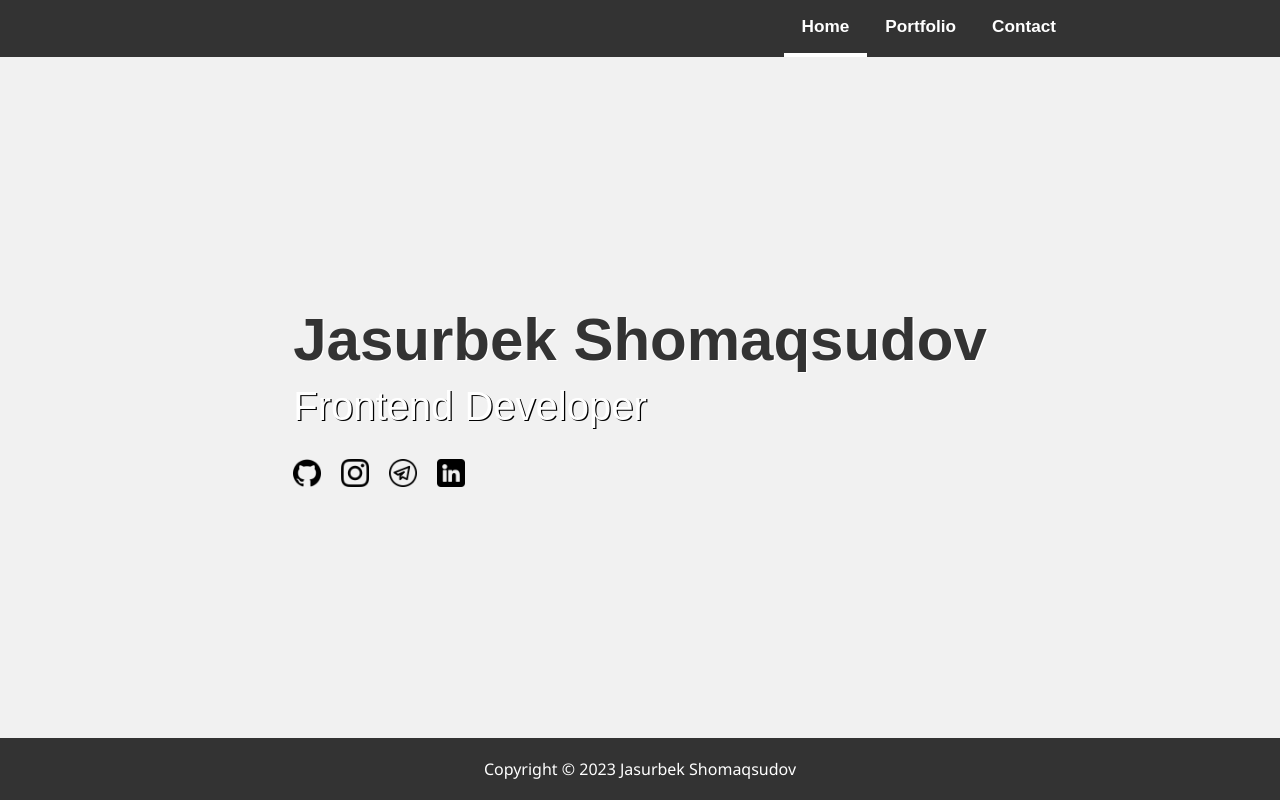
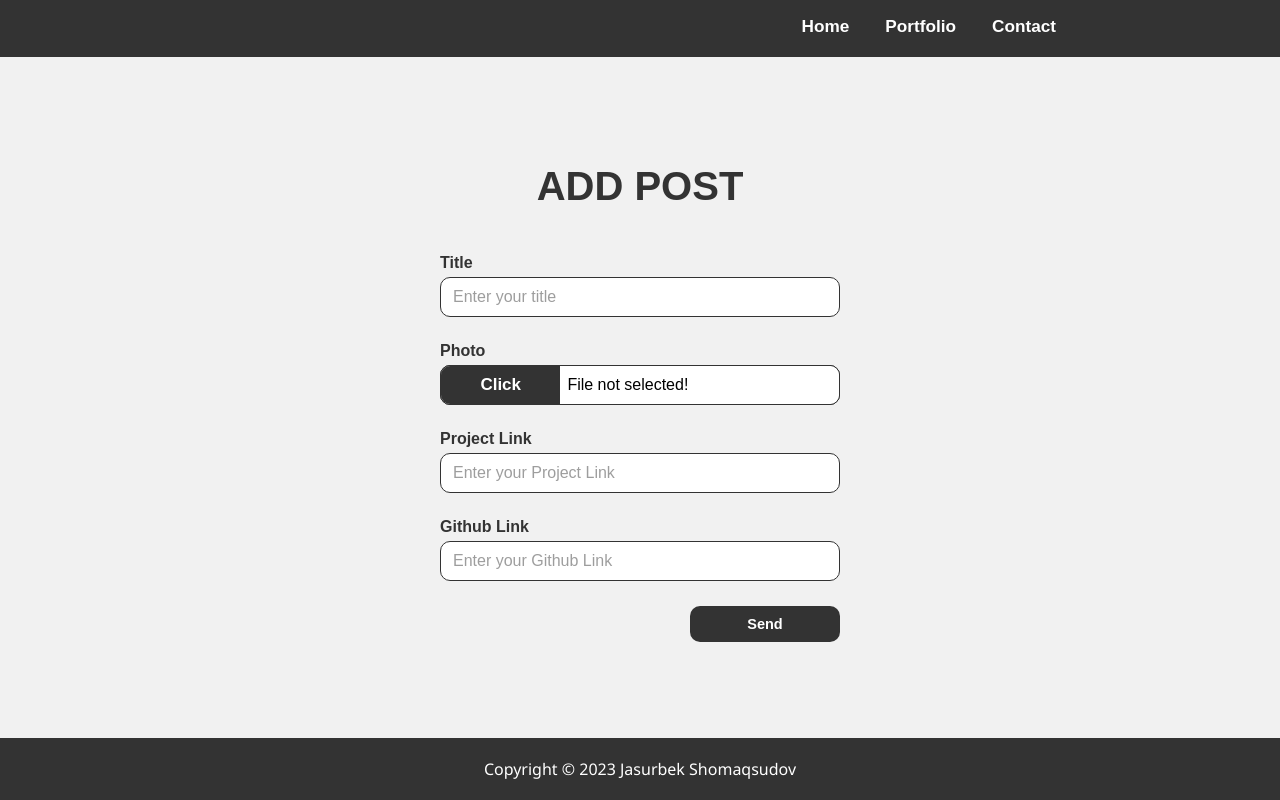
Before and after one commit to Jasurbek2208/MyNewModestPortfolio, a React (Create React App) app: page /add-post in a window 1280 px wide. Before the commit this address led to /home. Built offline with nearby package versions, Linux system fonts and the light colour scheme.

Commit message:
delete: custom axios, all crud methods; feat: local db.json and his get/put cru method, add post page

```diff
--- a/package.json
+++ b/package.json
@@ -31,6 +31,7 @@
     "@testing-library/react": "^13.4.0",
     "@testing-library/user-event": "^13.5.0",
     "axios": "^1.4.0",
+    "fs": "^0.0.1-security",
     "react": "^18.2.0",
     "react-dom": "^18.2.0",
     "react-hot-toast": "^2.4.1",
--- /dev/null
+++ b/public/db.json
@@ -0,0 +1,3 @@
+{
+    "PORTFOLIOS": []
+}
--- a/public/index.html
+++ b/public/index.html
@@ -45,8 +45,8 @@
       content="https://jasurbek-shomaqsudov.vercel.app/img/profile.jpg"
     />
     <meta name="theme-color" content="#000000" />
-    <link rel="icon" href="%PUBLIC_URL%/favicon.ico" />
-    <link rel="apple-touch-icon" href="%PUBLIC_URL%/logo192.png" />
+    <link rel="icon" href="%PUBLIC_URL%/logo2.png" />
+    <link rel="apple-touch-icon" href="%PUBLIC_URL%/logo2.png" />
     <link rel="manifest" href="%PUBLIC_URL%/manifest.json" />
     <link
       rel="stylesheet"
--- a/src/pages/Contact.jsx
+++ b/src/pages/Contact.jsx
@@ -40,7 +40,7 @@ export default function Contact() {
   }, 8000);
 
   function reloadMap() {
-    setMapLoading(true)
+    setMapLoading(true);
     mapRef.current.src = mapRef.current.src;
 
     setTimeout(() => {
@@ -105,6 +105,7 @@ export default function Contact() {
                 </div>
               ) : null}
               <iframe
+                title="google map"
                 ref={mapRef}
                 className="gmap_iframe"
                 frameBorder="0"
@@ -164,6 +165,10 @@ const StyledContact = styled.div`
           &:hover,
           &:focus {
             outline: 1px solid #333;
+          }
+
+          &::placeholder {
+            opacity: 0.7;
           }
         }
 
--- a/src/pages/Portfolio.jsx
+++ b/src/pages/Portfolio.jsx
@@ -1,27 +1,22 @@
 import React, { useEffect, useState } from "react";
-import { myAxios } from "../service/axios";
 import styled from "styled-components";
 
 export default function Portfolio() {
-  const dynamicCacheName = "d-app-v3";
-
   const [portfolios, setPortfolios] = useState(null);
   const [currentIndex, setCurrentIndex] = useState(0);
   const [error, setError] = useState(false);
 
-  // Get Portfolio posts
-  async function getPortfolios() {
-    try {
-      const response = await myAxios.get("/portfolios");
-      setPortfolios(response.data);
+  useEffect(() => {
+    const getPortfolios = async () => {
+      try {
+        const response = await fetch("/db.json");
+        const jsonData = await response.json();
+        setPortfolios(jsonData.PORTFOLIOS);
+      } catch {
+        setError(true);
+      }
+    };
 
-      setError(false);
-    } catch (err) {
-      setError(true);
-    }
-  }
-
-  useEffect(() => {
     getPortfolios();
   }, []);
 
--- /dev/null
+++ b/src/pages/admin/AddPost.jsx
@@ -0,0 +1,225 @@
+import React, { useState } from "react";
+import toast from "react-hot-toast";
+import styled from "styled-components";
+
+export default function AddPost() {
+  const [image, setImage] = useState("");
+
+  const handleSubmit = async (e) => {
+    e.preventDefault();
+
+    try {
+      const response = await fetch("/db.json");
+      const jsonData = await response.json();
+      const data = { ...jsonData };
+
+      data.PORTFOLIOS.push({
+        title: e.target.title.value || "",
+        img: image || "",
+        project_link: e.target.projectLink.value || "",
+        github_link: e.target.githubLink.value || "",
+      });
+
+      console.log(data);
+      const res = await fetch("/db.json", {
+        method: "PUT",
+        data,
+        headers: {
+          "Content-Type": "application/json",
+        },
+      });
+      console.log(res);
+
+      toast.success("Message sent successfully!");
+      document.getElementById("form").reset();
+      setImage("");
+    } catch (err) {
+      console.log(err);
+    }
+  };
+
+  return (
+    <StyledAddPost>
+      <form onSubmit={handleSubmit} id="form">
+        <h3>Add post</h3>
+        <div className="input__wrapper">
+          <label htmlFor="title">Title</label>
+          <input
+            type="title"
+            name="title"
+            placeholder="Enter your title"
+            id="title"
+            required
+          />
+        </div>
+        <div className="input__wrapper">
+          <label htmlFor="photo">Photo</label>
+          <div className="file-input-container">
+            <input
+              type="file"
+              id="fileInput"
+              name="fileInput"
+              accept=".jpg, .jpeg, .png"
+              onChange={(e) => setImage(e.target.value)}
+              required
+            />
+            <div className="input-vizual">
+              <div>Click</div>
+              <div>{image || "File not selected!"}</div>
+            </div>
+          </div>
+        </div>
+        <div className="input__wrapper">
+          <label htmlFor="projectLink">Project Link</label>
+          <input
+            type="text"
+            name="projectLink"
+            placeholder="Enter your Project Link"
+            id="projectLink"
+            required
+          />
+        </div>
+        <div className="input__wrapper">
+          <label htmlFor="githubLink">Github Link</label>
+          <input
+            type="text"
+            name="githubLink"
+            placeholder="Enter your Github Link"
+            id="githubLink"
+          />
+        </div>
+        <div className="button__wrapper">
+          <button type="submit">Send</button>
+        </div>
+      </form>
+    </StyledAddPost>
+  );
+}
+
+const StyledAddPost = styled.main`
+  padding: 40px 0px 30px;
+  display: grid;
+  place-items: center;
+
+  form#form {
+    width: 100%;
+    max-width: 400px;
+    min-width: 300px;
+    display: grid;
+    grid-template-columns: 1fr;
+    grid-gap: 25px;
+
+    h3 {
+      text-align: center;
+      text-transform: uppercase;
+      font-weight: 900;
+    }
+
+    .input__wrapper {
+      display: flex;
+      flex-direction: column;
+      gap: 5px;
+
+      label {
+        color: #333;
+        font-weight: 600;
+      }
+
+      input {
+        padding: 10px 12px;
+        grid-column: span 1;
+        border-radius: 10px;
+        font-size: 1rem;
+        overflow: hidden;
+        border: 1px solid #333;
+
+        &:hover,
+        &:focus {
+          outline: 1px solid #333;
+        }
+
+        &::placeholder {
+          opacity: 0.7;
+        }
+      }
+
+      .file-input-container {
+        position: relative;
+        grid-column: span 1;
+        padding: 0;
+        width: 100%;
+        height: 40px;
+
+        & > input[type="file"] {
+          cursor: pointer;
+          position: absolute;
+          top: 0;
+          left: 0;
+          right: 0;
+          bottom: 0;
+          width: 100%;
+          height: 100%;
+        }
+
+        .input-vizual {
+          position: absolute;
+          inset: 0;
+          display: flex;
+          overflow: hidden;
+          border-radius: 10px;
+          border: 1px solid #333;
+          pointer-events: none;
+
+          &:hover,
+          &:focus {
+            outline: 1px solid #333;
+          }
+
+          div:first-of-type {
+            width: 30%;
+            display: grid;
+            place-items: center;
+            color: #fff;
+            font-weight: 600;
+            font-size: 17px;
+            background-color: #333;
+          }
+
+          div:last-of-type {
+            padding: 0 7px;
+            width: 70%;
+            display: flex;
+            align-items: center;
+            justify-content: flex-start;
+            background-color: #fff;
+          }
+        }
+      }
+    }
+
+    .button__wrapper {
+      display: flex;
+      justify-content: flex-end;
+
+      button {
+        cursor: pointer;
+        padding: 10px 12px;
+        width: 150px;
+
+        color: #fff;
+        font-weight: 600;
+        font-size: 14.5px;
+
+        border: none;
+        border-radius: 10px;
+        background-color: #333;
+
+        &:hover,
+        &:focus {
+          outline: none;
+          box-shadow: 0px 0px 0px 2px #fff, 0px 0px 0px 4px #333;
+        }
+      }
+    }
+  }
+`;
--- a/src/router/Router.js
+++ b/src/router/Router.js
@@ -5,10 +5,12 @@ import toast from "react-hot-toast";
 // Layout
 import MainLayout from '../layouts/MainLayout'
 
-// Components
+// Pages
 import Home from '../pages/Home';
 import Contact from '../pages/Contact';
 import Portfolio from '../pages/Portfolio';
+// Admin pages
+import AddPost from '../pages/admin/AddPost';
 
 export default function Router() {
   const [isOnline, setIsOnline] = useState(true);
@@ -36,13 +38,13 @@ export default function Router() {
     };
   }, []);
 
-
   return (
     <Routes>
       <Route element={<MainLayout />}>
         <Route path="home" element={<Home />} />
         <Route path="portfolios" element={<Portfolio />} />
         <Route path="contact" element={<Contact />} />
+        <Route path="add-post" element={<AddPost />} />
         <Route path="*" element={<Navigate to="/home" />} />
       </Route>
     </Routes>
--- a/src/service/axios/index.js
+++ /dev/null
@@ -1,7 +0,0 @@
-import axios from "axios";
-
-const BASE_URL = "https://shomaqsudov-portfolio-backend.glitch.me/";
-
-export const myAxios = axios.create({
-    baseURL: BASE_URL,
-});
```
Also changed, not shown: public/manifest.json, 1 other file (tests, documents, lock files or other folders).
